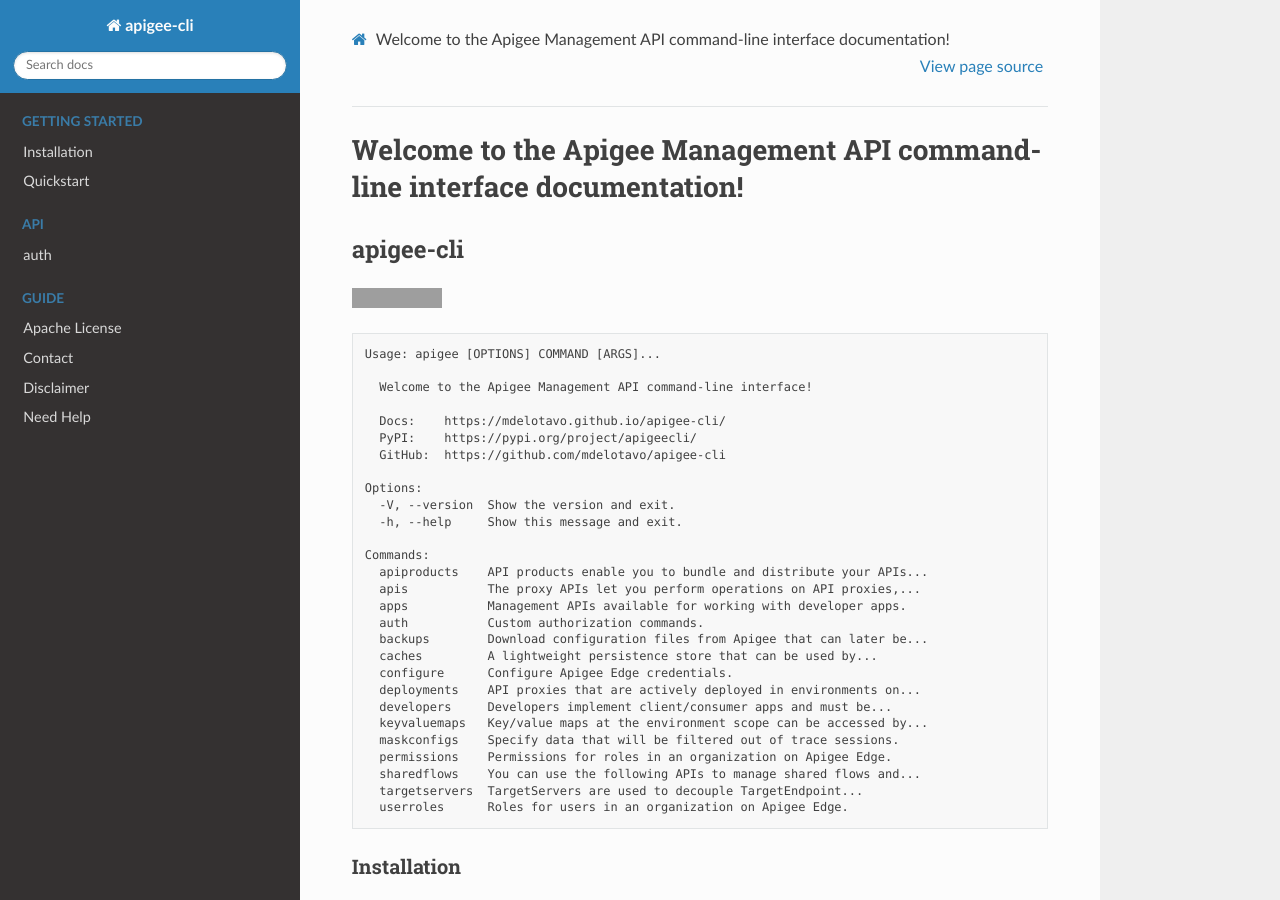
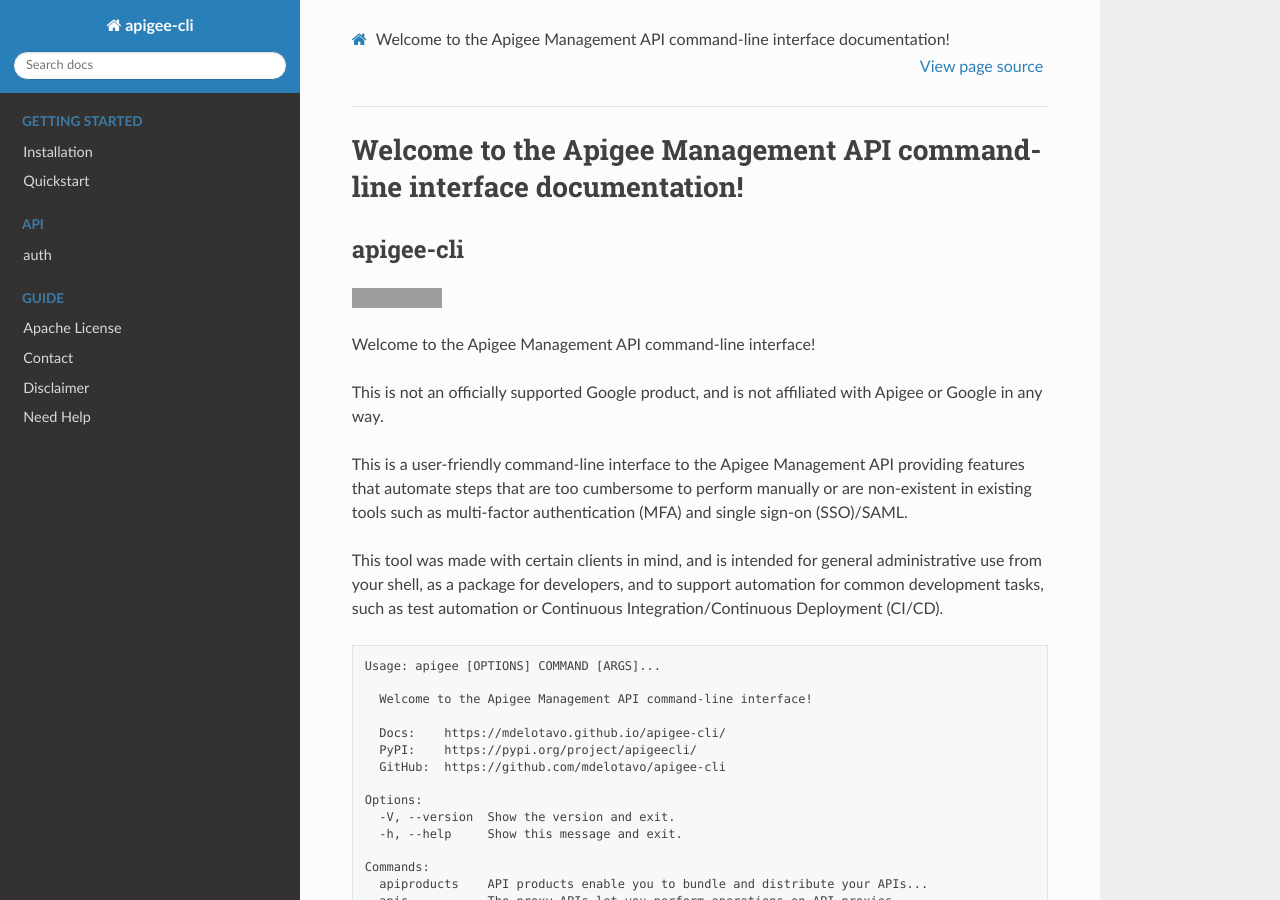
Before and after one commit to darumatic/apigee-cli, a Sphinx documentation site: the page built from docs/index.rst, in a window 1280 px wide and 900 px high. Built offline with Sphinx 7.4.7 and the Read the Docs theme 2.0.0, drawn with Linux system fonts in a browser that asks for light colours; some of the changed text lies outside the part shown; grey boxes are pictures that could not be loaded.

Commit message:
Update docs

```diff
--- a/README.rst
+++ b/README.rst
@@ -3,6 +3,18 @@
 ==========
 
 |License|
+
+Welcome to the Apigee Management API command-line interface!
+
+This is not an officially supported Google product, and is not affiliated with Apigee or Google in any way.
+
+This is a user-friendly command-line interface to the Apigee Management API providing
+features that automate steps that are too cumbersome to perform manually or are non-existent
+in existing tools such as multi-factor authentication (MFA) and single sign-on (SSO)/SAML.
+
+This tool was made with certain clients in mind, and is intended for general administrative
+use from your shell, as a package for developers, and to support automation for common development tasks,
+such as test automation or Continuous Integration/Continuous Deployment (CI/CD).
 
 .. code-block:: text
 
@@ -170,6 +182,10 @@
 * `Apigee Product Documentation`_
 * `GitHub`_
 
+----------
+Disclaimer
+----------
+This is not an officially supported Google product.
 
 
 .. |Upload Python Package badge| image:: https://github.com/mdelotavo/apigee-cli/workflows/Upload%20Python%20Package/badge.svg
--- a/docs/source/apigee.backups.html
+++ b/docs/source/apigee.backups.html
@@ -166,11 +166,11 @@
 <span id="apigee-backups-backups-module"></span><h2>apigee.backups.backups module<a class="headerlink" href="#module-apigee.backups.backups" title="Permalink to this headline">¶</a></h2>
 <dl class="py class">
 <dt id="apigee.backups.backups.Backups">
-<em class="property">class </em><code class="sig-prename descclassname">apigee.backups.backups.</code><code class="sig-name descname">Backups</code><span class="sig-paren">(</span><em class="sig-param"><span class="n">auth</span></em>, <em class="sig-param"><span class="n">org_name</span></em>, <em class="sig-param"><span class="n">target_directory</span></em>, <em class="sig-param"><span class="n">prefix</span><span class="o">=</span><span class="default_value">None</span></em>, <em class="sig-param"><span class="n">fs_write</span><span class="o">=</span><span class="default_value">False</span></em>, <em class="sig-param"><span class="n">apis</span><span class="o">=</span><span class="default_value">None</span></em>, <em class="sig-param"><span class="n">environments</span><span class="o">=</span><span class="default_value">['test', 'prod']</span></em><span class="sig-paren">)</span><a class="headerlink" href="#apigee.backups.backups.Backups" title="Permalink to this definition">¶</a></dt>
+<em class="property">class </em><code class="sig-prename descclassname">apigee.backups.backups.</code><code class="sig-name descname">Backups</code><span class="sig-paren">(</span><em class="sig-param"><span class="n">auth</span></em>, <em class="sig-param"><span class="n">org_name</span></em>, <em class="sig-param"><span class="n">target_directory</span></em>, <em class="sig-param"><span class="n">prefix</span><span class="o">=</span><span class="default_value">None</span></em>, <em class="sig-param"><span class="n">fs_write</span><span class="o">=</span><span class="default_value">False</span></em>, <em class="sig-param"><span class="n">apis</span><span class="o">=</span><span class="default_value">{'apiproducts', 'apis', 'apps', 'caches', 'developers', 'keyvaluemaps', 'targetservers', 'userroles'}</span></em>, <em class="sig-param"><span class="n">environments</span><span class="o">=</span><span class="default_value">['test', 'prod']</span></em><span class="sig-paren">)</span><a class="headerlink" href="#apigee.backups.backups.Backups" title="Permalink to this definition">¶</a></dt>
 <dd><p>Bases: <code class="xref py py-class docutils literal notranslate"><span class="pre">object</span></code></p>
 <dl class="py attribute">
 <dt id="apigee.backups.backups.Backups.APIS">
-<code class="sig-name descname">APIS</code><em class="property"> = ('apis', 'keyvaluemaps', 'targetservers', 'caches', 'developers', 'apiproducts', 'apps', 'userroles')</em><a class="headerlink" href="#apigee.backups.backups.Backups.APIS" title="Permalink to this definition">¶</a></dt>
+<code class="sig-name descname">APIS</code><em class="property"> = {'apiproducts', 'apis', 'apps', 'caches', 'developers', 'keyvaluemaps', 'targetservers', 'userroles'}</em><a class="headerlink" href="#apigee.backups.backups.Backups.APIS" title="Permalink to this definition">¶</a></dt>
 <dd></dd></dl>
 
 <dl class="py attribute">
```
Also changed, not shown: docs/index.html (+12 -0 lines), docs/searchindex.js.
